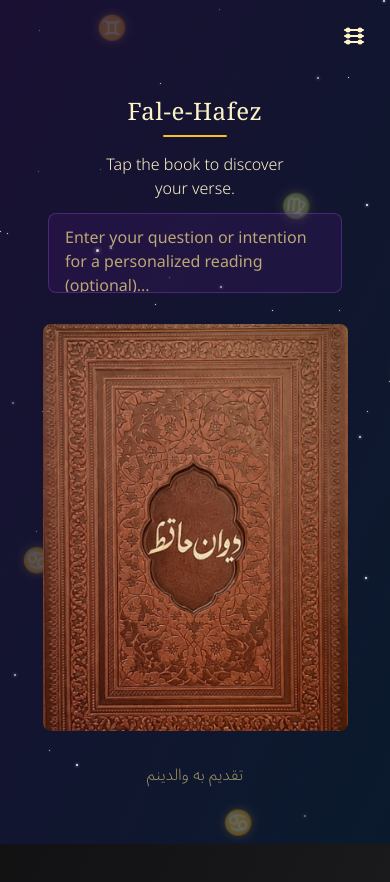
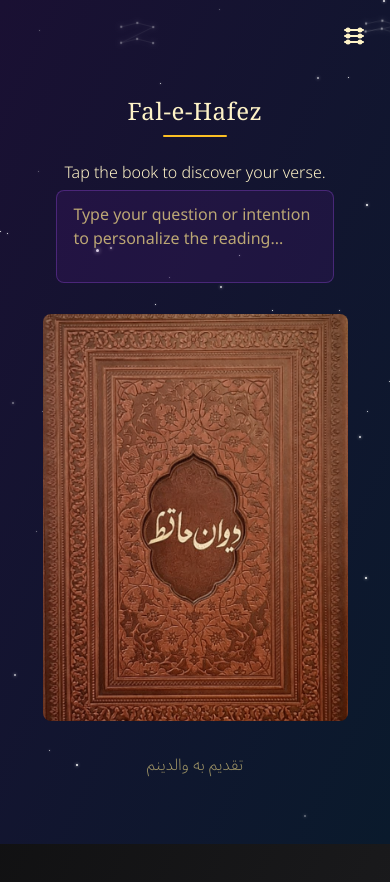
Before and after one commit to confettilabsgit/oracle-card-app-v0, a Next.js app: page /fal-e-hafez in a window 390 px wide. Shown: the top 882 px of the page. Built offline with nearby package versions, Linux system fonts and the light colour scheme.

Commit message:
Increase spacing between yellow line and instruction text on Oracle page (mobile and desktop)

```diff
--- a/app/fal-e-hafez/page.tsx
+++ b/app/fal-e-hafez/page.tsx
@@ -77,23 +77,39 @@ export default function FaleHafez() {
   // Generate random zodiac sign positions
   const generateZodiacSigns = () => {
     if (typeof window === 'undefined') return []
-    const zodiacSigns = ['♈', '♉', '♊', '♋', '♌', '♍', '♎', '♏', '♐', '♑', '♒', '♓']
+    const zodiacSigns = [
+      { id: 'aries', points: [[20, 20], [50, 10], [80, 20], [50, 30]] },
+      { id: 'taurus', points: [[20, 30], [50, 20], [80, 30], [50, 50], [30, 50], [70, 50]] },
+      { id: 'gemini', points: [[30, 20], [50, 15], [70, 20], [30, 40], [50, 35], [70, 40]] },
+      { id: 'cancer', points: [[30, 30], [50, 25], [70, 30], [50, 45], [30, 40], [70, 40]] },
+      { id: 'leo', points: [[25, 30], [50, 20], [75, 30], [50, 45], [35, 40], [65, 40]] },
+      { id: 'virgo', points: [[40, 15], [50, 20], [60, 15], [50, 45], [40, 40], [60, 40]] },
+      { id: 'libra', points: [[30, 30], [50, 25], [70, 30], [50, 40], [35, 35], [65, 35]] },
+      { id: 'scorpio', points: [[50, 15], [50, 25], [50, 35], [50, 45], [40, 40], [60, 40]] },
+      { id: 'sagittarius', points: [[50, 20], [40, 30], [60, 30], [50, 40], [35, 35], [65, 35]] },
+      { id: 'capricorn', points: [[40, 20], [50, 25], [60, 20], [50, 40], [40, 45], [60, 45]] },
+      { id: 'aquarius', points: [[30, 25], [50, 20], [70, 25], [30, 40], [50, 35], [70, 40]] },
+      { id: 'pisces', points: [[30, 30], [50, 25], [70, 30], [30, 40], [50, 35], [70, 40]] },
+    ]
     const signs = []
-    const signCount = 8
+    const signCount = 4
     for (let i = 0; i < signCount; i++) {
+      const sign = zodiacSigns[Math.floor(Math.random() * zodiacSigns.length)]
       signs.push({
         id: i,
-        symbol: zodiacSigns[Math.floor(Math.random() * zodiacSigns.length)],
+        signId: sign.id,
+        points: sign.points,
         top: Math.random() * 100,
         left: Math.random() * 100,
         delay: Math.random() * 5,
         duration: 15 + Math.random() * 10, // 15-25 seconds
+        rotation: Math.random() * 360,
       })
     }
     return signs
   }
 
-  const [zodiacSigns, setZodiacSigns] = useState<Array<{id: number, symbol: string, top: number, left: number, delay: number, duration: number}>>([])
+  const [zodiacSigns, setZodiacSigns] = useState<Array<{id: number, signId: string, points: number[][], top: number, left: number, delay: number, duration: number, rotation: number}>>([])
 
   function getCardMeaning(name: string) {
     const meanings: Record<string, string> = {
@@ -368,9 +384,46 @@ export default function FaleHafez() {
               left: `${sign.left}%`,
               animationDelay: `${sign.delay}s`,
               animationDuration: `${sign.duration}s`,
+              transform: `rotate(${sign.rotation}deg)`,
             }}
           >
-            {sign.symbol}
+            <svg width="100" height="100" viewBox="0 0 100 100" className="zodiac-svg">
+              {/* Draw connecting lines */}
+              {sign.points.length > 1 && sign.points.map((point, idx) => {
+                if (idx === 0) return null
+                const prevPoint = sign.points[idx - 1]
+                return (
+                  <line
+                    key={`line-${idx}`}
+                    x1={prevPoint[0]}
+                    y1={prevPoint[1]}
+                    x2={point[0]}
+                    y2={point[1]}
+                    stroke="rgba(255, 255, 255, 0.4)"
+                    strokeWidth="0.5"
+                  />
+                )
+              })}
+              {/* Draw stars at points */}
+              {sign.points.map((point, idx) => (
+                <g key={`star-${idx}`}>
+                  <circle
+                    cx={point[0]}
+                    cy={point[1]}
+                    r="1.5"
+                    fill="white"
+                    opacity="0.8"
+                  />
+                  <circle
+                    cx={point[0]}
+                    cy={point[1]}
+                    r="0.5"
+                    fill="white"
+                    opacity="1"
+                  />
+                </g>
+              ))}
+            </svg>
           </div>
         ))}
       </div>
@@ -424,12 +477,12 @@ export default function FaleHafez() {
             </div>
           ) : !isCoverFlipped ? (
             <div className="flex flex-col items-center gap-4 w-full max-w-md">
-              <div className="w-full px-4">
+              <div className="w-full px-4" style={{ paddingTop: '8px' }}>
                 <label htmlFor="intention" className="sr-only">
                   Optionally, you can enter your question or intention
                 </label>
-                <h2 className="text-sm md:text-lg text-center text-amber-100 font-light px-[40px] md:px-[56px] mb-3">
-                  <span>Tap the book to discover your verse.</span>
+                <h2 className="text-sm md:text-lg text-center text-amber-100 font-light px-2 md:px-[56px] mb-3" style={{ maxWidth: '95vw', margin: '0 auto' }}>
+                  <span>Tap the book to discover your&nbsp;verse.</span>
                 </h2>
                 <textarea
                   ref={textareaRef}
@@ -446,11 +499,11 @@ export default function FaleHafez() {
                       flipCover()
                     }
                   }}
-                  placeholder="Enter your question or intention for a personalized reading (optional)..."
+                  placeholder="Type your question or intention to personalize the reading..."
                   className="w-full max-w-[98vw] bg-purple-900/20 border border-purple-500/30 rounded-lg px-5 py-3 text-amber-100 placeholder:text-amber-200/70 focus:outline-none focus:border-purple-400/50 focus:bg-purple-800/30 focus:shadow-[0_0_12px_rgba(139,92,246,0.3)] transition-all resize-none overflow-hidden"
                   rows={2}
                   maxLength={200}
-                  style={{ minHeight: '5rem' }}
+                  style={{ minHeight: 'calc(5rem + 13px)', marginTop: '5px' }}
                 />
                 {userIntention.length > 0 && (
                   <p className="text-amber-200/60 text-xs mt-1 text-right">
@@ -732,12 +785,12 @@ export default function FaleHafez() {
                 </div>
               ) : !isCoverFlipped ? (
                 <div className="flex flex-col items-center gap-3 w-full px-4" style={{ marginTop: '8px' }}>
-                  <div className="w-full">
+                  <div className="w-full" style={{ paddingTop: '8px' }}>
                     <label htmlFor="intention-mobile" className="sr-only">
                       Optionally, you can enter your question or intention
                     </label>
-                    <h2 className="text-base text-center text-amber-100 font-light px-[40px] mb-3">
-                      <span>Tap the book to discover your verse.</span>
+                    <h2 className="text-base text-center text-amber-100 font-light px-2 mb-3" style={{ maxWidth: '95vw', margin: '0 auto' }}>
+                      <span>Tap the book to discover your&nbsp;verse.</span>
                     </h2>
                     <textarea
                       ref={textareaMobileRef}
@@ -754,11 +807,11 @@ export default function FaleHafez() {
                           flipCover()
                         }
                       }}
-                      placeholder="Enter your question or intention for a personalized reading (optional)..."
+                      placeholder="Type your question or intention to personalize the reading..."
                       className="w-full max-w-[98vw] bg-purple-900/20 border border-purple-500/30 rounded-lg px-4 py-3 text-base text-amber-100 placeholder:text-amber-200/70 focus:outline-none focus:border-purple-400/50 focus:bg-purple-800/30 focus:shadow-[0_0_12px_rgba(139,92,246,0.3)] transition-all resize-none overflow-hidden"
                       rows={2}
                       maxLength={200}
-                      style={{ minHeight: '5rem' }}
+                      style={{ minHeight: 'calc(5rem + 13px)', marginTop: '5px' }}
                     />
                     {userIntention.length > 0 && (
                       <p className="text-amber-200/60 text-sm mt-1 text-right">
--- a/app/globals.css
+++ b/app/globals.css
@@ -239,10 +239,17 @@
 
 .zodiac-sign {
   position: absolute;
-  font-size: 24px;
-  color: rgba(251, 191, 36, 0.5); /* amber-300 with opacity */
+  width: 80px;
+  height: 80px;
   animation: float-zodiac 20s ease-in-out infinite;
   pointer-events: none;
   user-select: none;
-  text-shadow: 0 0 10px rgba(251, 191, 36, 0.3);
+  z-index: 1;
+  opacity: 0.6;
 }
+
+.zodiac-svg {
+  width: 100%;
+  height: 100%;
+  filter: drop-shadow(0 0 2px rgba(255, 255, 255, 0.5));
+}
--- a/app/page.tsx
+++ b/app/page.tsx
@@ -57,23 +57,39 @@ export default function Home() {
   // Generate random zodiac sign positions
   const generateZodiacSigns = () => {
     if (typeof window === 'undefined') return []
-    const zodiacSigns = ['♈', '♉', '♊', '♋', '♌', '♍', '♎', '♏', '♐', '♑', '♒', '♓']
+    const zodiacSigns = [
+      { id: 'aries', points: [[20, 20], [50, 10], [80, 20], [50, 30]] },
+      { id: 'taurus', points: [[20, 30], [50, 20], [80, 30], [50, 50], [30, 50], [70, 50]] },
+      { id: 'gemini', points: [[30, 20], [50, 15], [70, 20], [30, 40], [50, 35], [70, 40]] },
+      { id: 'cancer', points: [[30, 30], [50, 25], [70, 30], [50, 45], [30, 40], [70, 40]] },
+      { id: 'leo', points: [[25, 30], [50, 20], [75, 30], [50, 45], [35, 40], [65, 40]] },
+      { id: 'virgo', points: [[40, 15], [50, 20], [60, 15], [50, 45], [40, 40], [60, 40]] },
+      { id: 'libra', points: [[30, 30], [50, 25], [70, 30], [50, 40], [35, 35], [65, 35]] },
+      { id: 'scorpio', points: [[50, 15], [50, 25], [50, 35], [50, 45], [40, 40], [60, 40]] },
+      { id: 'sagittarius', points: [[50, 20], [40, 30], [60, 30], [50, 40], [35, 35], [65, 35]] },
+      { id: 'capricorn', points: [[40, 20], [50, 25], [60, 20], [50, 40], [40, 45], [60, 45]] },
+      { id: 'aquarius', points: [[30, 25], [50, 20], [70, 25], [30, 40], [50, 35], [70, 40]] },
+      { id: 'pisces', points: [[30, 30], [50, 25], [70, 30], [30, 40], [50, 35], [70, 40]] },
+    ]
     const signs = []
-    const signCount = 8
+    const signCount = 4
     for (let i = 0; i < signCount; i++) {
+      const sign = zodiacSigns[Math.floor(Math.random() * zodiacSigns.length)]
       signs.push({
         id: i,
-        symbol: zodiacSigns[Math.floor(Math.random() * zodiacSigns.length)],
+        signId: sign.id,
+        points: sign.points,
         top: Math.random() * 100,
         left: Math.random() * 100,
         delay: Math.random() * 5,
         duration: 15 + Math.random() * 10, // 15-25 seconds
+        rotation: Math.random() * 360,
       })
     }
     return signs
   }
 
-  const [zodiacSigns, setZodiacSigns] = useState<Array<{id: number, symbol: string, top: number, left: number, delay: number, duration: number}>>([])
+  const [zodiacSigns, setZodiacSigns] = useState<Array<{id: number, signId: string, points: number[][], top: number, left: number, delay: number, duration: number, rotation: number}>>([])
 
   useEffect(() => {
     // Only shuffle on client-side to avoid hydration mismatch
@@ -270,9 +286,46 @@ export default function Home() {
               left: `${sign.left}%`,
               animationDelay: `${sign.delay}s`,
               animationDuration: `${sign.duration}s`,
+              transform: `rotate(${sign.rotation}deg)`,
             }}
           >
-            {sign.symbol}
+            <svg width="100" height="100" viewBox="0 0 100 100" className="zodiac-svg">
+              {/* Draw connecting lines */}
+              {sign.points.length > 1 && sign.points.map((point, idx) => {
+                if (idx === 0) return null
+                const prevPoint = sign.points[idx - 1]
+                return (
+                  <line
+                    key={`line-${idx}`}
+                    x1={prevPoint[0]}
+                    y1={prevPoint[1]}
+                    x2={point[0]}
+                    y2={point[1]}
+                    stroke="rgba(255, 255, 255, 0.4)"
+                    strokeWidth="0.5"
+                  />
+                )
+              })}
+              {/* Draw stars at points */}
+              {sign.points.map((point, idx) => (
+                <g key={`star-${idx}`}>
+                  <circle
+                    cx={point[0]}
+                    cy={point[1]}
+                    r="1.5"
+                    fill="white"
+                    opacity="0.8"
+                  />
+                  <circle
+                    cx={point[0]}
+                    cy={point[1]}
+                    r="0.5"
+                    fill="white"
+                    opacity="1"
+                  />
+                </g>
+              ))}
+            </svg>
           </div>
         ))}
       </div>
@@ -312,7 +365,7 @@ export default function Home() {
           <h1 className="text-2xl md:text-4xl text-center font-serif font-light text-amber-100 tracking-wide">
             The Persian Oracle
           </h1>
-          <div className="w-16 md:w-24 h-0.5 md:h-1 bg-amber-400 mx-auto rounded-full"></div>
+          <div className="w-16 md:w-24 h-0.5 md:h-1 bg-amber-400 mx-auto rounded-full !mb-6 md:!mb-8"></div>
 
           {/* Show New Reading button only after loading is complete */}
           {flippedCards.length === 3 && !isLoading ? (
@@ -327,7 +380,7 @@ export default function Home() {
               ✨ New Reading ✨
             </button>
           ) : (
-            <h2 className="text-base md:text-xl text-center text-amber-200 font-light px-8 md:px-12 italic">
+            <h2 className="text-base md:text-xl text-center text-amber-200 font-light px-2 md:px-12 italic md:!mt-0" style={{ maxWidth: '95vw', margin: '0 auto' }}>
               <span>Flip three cards mindfully and invite the cosmos to share its secrets</span>
             </h2>
           )}
```
